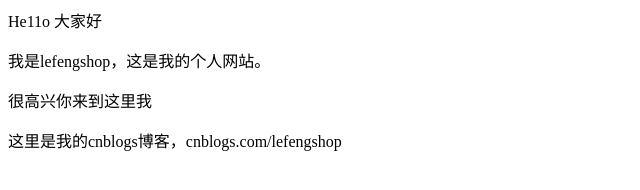
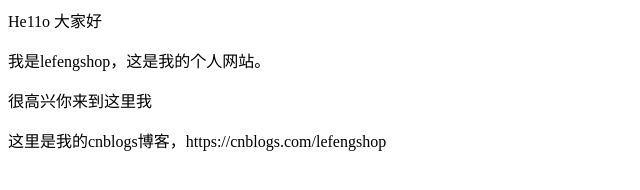
Before and after one commit to lefengshop/lefengshop.github.io, a plain HTML site: page index.html in a window 1280 px wide. Shown: the full height of the page, 0-640 px from the left. Drawn offline with Linux system fonts and the light colour scheme.

Commit message:
index.html

```diff
--- a/index.html
+++ b/index.html
@@ -1,4 +1,4 @@
 <p>He11o 大家好</p>
 <P>我是lefengshop，这是我的个人网站。</p>
 <p>很高兴你来到这里我</p>
-<p>这里是我的cnblogs博客，cnblogs.com/lefengshop</p>
+<p>这里是我的cnblogs博客，https://cnblogs.com/lefengshop</p>
```
